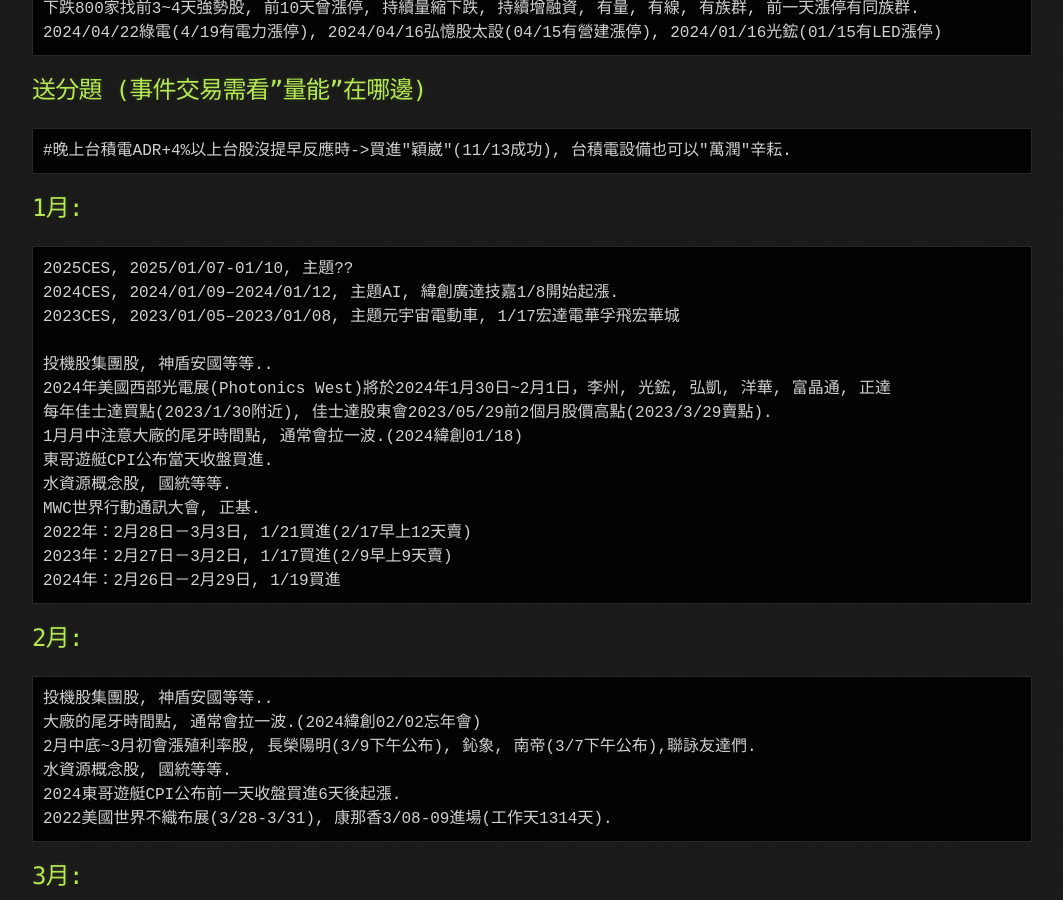
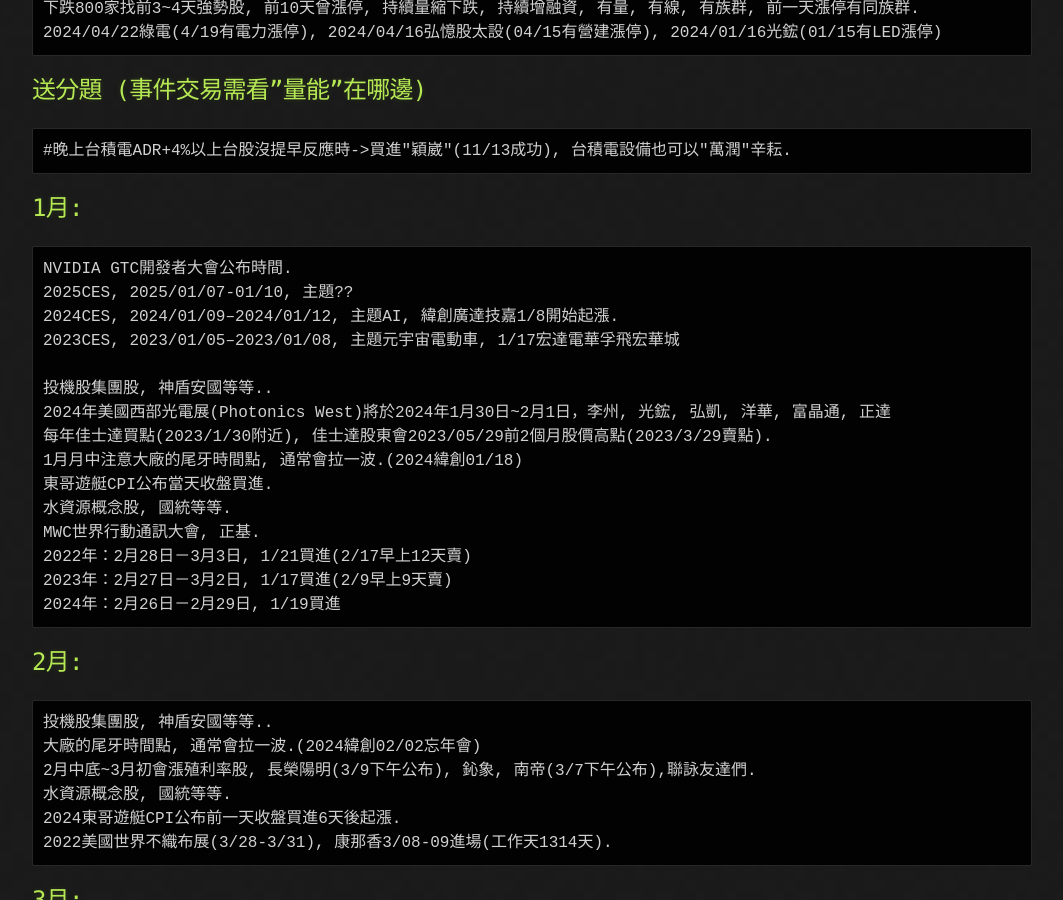
Before and after one commit to lepg5487/Stock_God, a Jekyll site: the page built from experience.md, in a window 1280 px wide and 900 px high, scrolled down 966 px. Shown: the whole window, without its empty margins (108-1171 px from the left). Built offline with Jekyll 4.4.1, drawn with Linux system fonts in a browser that asks for light colours; our own code applies the rules of GitHub Pages for plain Markdown files; some of the changed text lies outside the part shown.

Commit message:
Update experience.md

````diff
--- a/experience.md
+++ b/experience.md
@@ -37,6 +37,7 @@
 ```
 ## 1月:
 ```
+NVIDIA GTC開發者大會公布時間.
 2025CES, 2025/01/07-01/10, 主題??
 2024CES, 2024/01/09–2024/01/12, 主題AI, 緯創廣達技嘉1/8開始起漲.
 2023CES, 2023/01/05–2023/01/08, 主題元宇宙電動車, 1/17宏達電華孚飛宏華城
@@ -146,6 +147,7 @@
 2年1次世界新車大展展出日期：2023/12/28(四) ~ 2024/01/01(一)
 東哥遊艇, 華城, 11月營收公布日期最低點, 因為12月營收都會很好.
 2024 台北國際電玩展Taipei 展出時間：2024/1/25（四）-1/28（日）, 12/01開始進場遊戲股.
+NVIDIA GTC開發者大會公布時間.
 ```
 ## 景氣觀察方法
 ```
````
